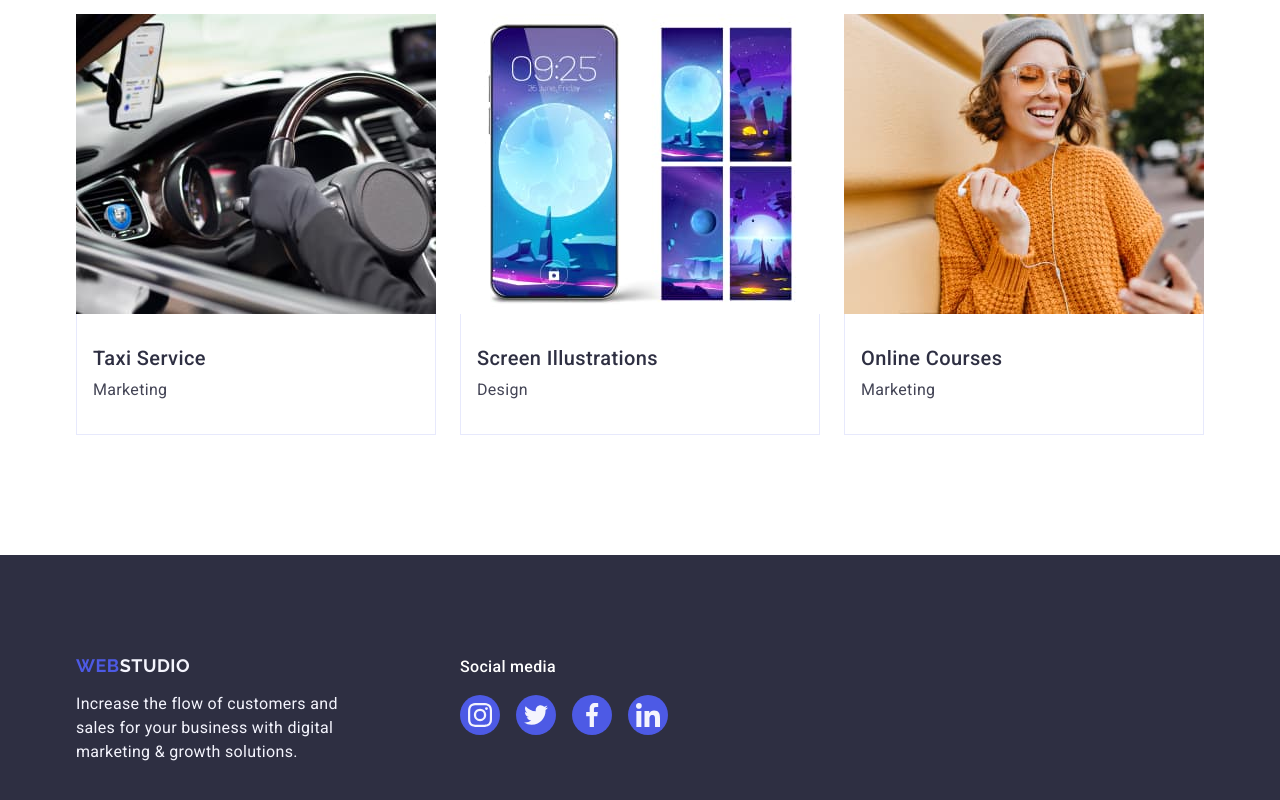
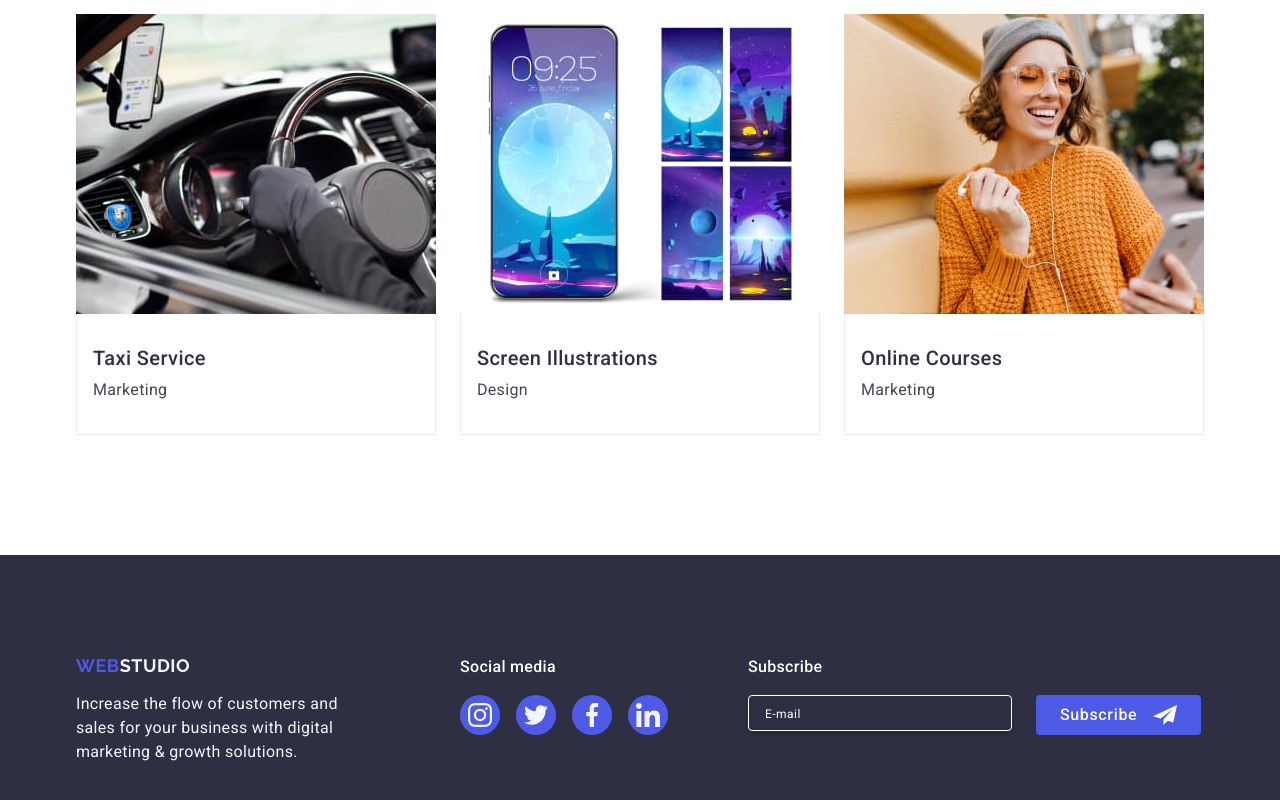
Before and after one commit to MariDei/-goit-markup-hw-05, a plain HTML site: page index.html in a window 1280 px wide. Shown: the part 2628-3428 px from the top of the page. Drawn offline with nearby package versions, Linux system fonts and the light colour scheme.

Commit message:
Added styles to container_footer_subscribe

```diff
--- a/css/styles.css
+++ b/css/styles.css
@@ -403,7 +403,8 @@ footer .logo {
   letter-spacing: 0.02em;
 }
 
-.footer-caption {
+.footer-socials-caption,
+.footer-subscribe-caption {
   color: #fff;
   font-weight: 500;
   line-height: 1.5;
@@ -440,3 +441,50 @@ footer .logo {
 .footer-socials-icon {
   fill: #f4f4fd;
 }
+
+.container-footer-subscribe {
+  margin-left: 80px;
+}
+
+.footer_subscribe_form {
+  display: flex;
+  gap: 24px;
+}
+
+.footer_subscribe_input {
+  width: 264px;
+  padding: 8px 0 8px 16px;
+  background-color: #2e2f42;
+  border-radius: 4px;
+  border: 1px solid #fff;
+  box-shadow: 0px 4px 4px 0px rgba(0, 0, 0, 0.15);
+}
+
+.footer_subscribe_input::placeholder {
+  color: #fff;
+  font-size: 12px;
+  line-height: 2;
+  letter-spacing: 0.04em;
+}
+
+.footer-subscribe-btn {
+  display: inline-flex;
+  justify-content: center;
+  align-items: center;
+  gap: 16px;
+  padding: 8px 24px;
+  color: #fff;
+  background-color: #4d5ae5;
+  text-align: center;
+  font-size: 16px;
+  font-weight: 500;
+  line-height: 1.5;
+  letter-spacing: 0.04em;
+  border-radius: 4px;
+  border: none;
+  cursor: pointer;
+}
+
+.footer-subscribe-btn-icon {
+  fill: #fff;
+}
--- a/index.html
+++ b/index.html
@@ -494,7 +494,7 @@
           </p>
         </div>
         <div class="container-footer-socials">
-          <p class="footer-caption">Social media</p>
+          <p class="footer-socials-caption">Social media</p>
           <ul class="footer-socials-list">
             <li class="footer-socials-item">
               <a
@@ -546,6 +546,27 @@
             </li>
           </ul>
         </div>
+        <div class="container-footer-subscribe">
+          <p class="footer-subscribe-caption">Subscribe</p>
+          <form
+            class="footer_subscribe_form"
+            name="subscribe_form"
+            autocomplete="off">
+            <label class="footer_subscribe_label">
+              <input
+                class="footer_subscribe_input"
+                type="email"
+                name="user_email"
+                placeholder="E-mail" />
+            </label>
+            <button class="footer-subscribe-btn" type="submit">
+              Subscribe
+              <svg class="footer-subscribe-btn-icon" width="24" height="24">
+                <use href="./images/icons.svg#icon-frame"></use>
+              </svg>
+            </button>
+          </form>
+        </div>
       </div>
     </footer>
   </body>
```
